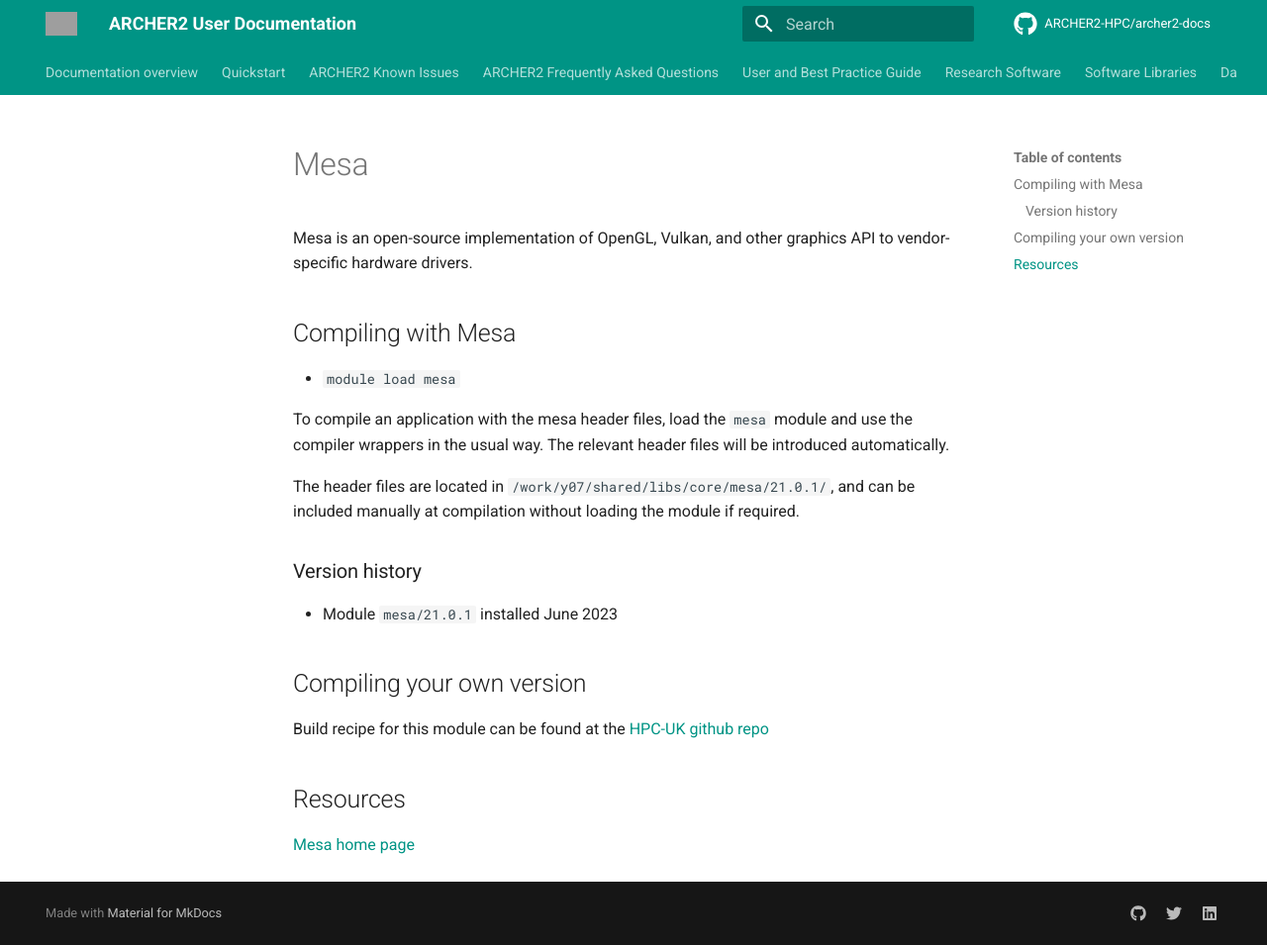
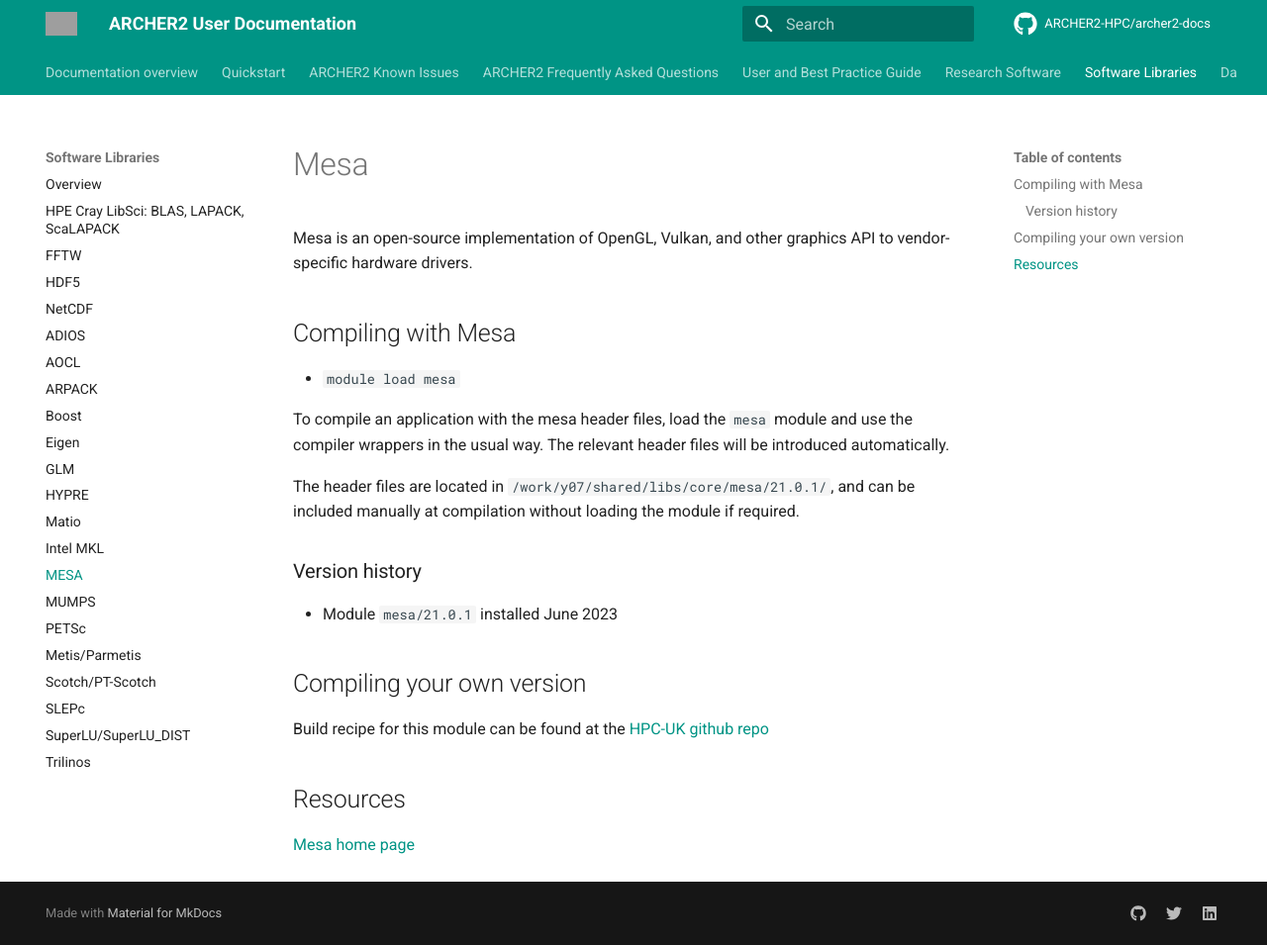
Before and after one commit to ARCHER2-HPC/archer2-docs, an MkDocs documentation site: the page built from docs/software-libraries/mesa.md, in a window 1280 px wide and 955 px high. Shown: the whole window at 99% size. Built offline with MkDocs 1.6.1 and Material for MkDocs 9.7.7, drawn with Linux system fonts in a browser that asks for light colours; comment, search, counter and statistics services are not loaded; some of the changed lines change nothing that is shown; grey boxes are pictures that could not be loaded.

Commit message:
Changed link in mesa.md and added mesa.md to mkdocs.yaml

```diff
--- a/docs/software-libraries/mesa.md
+++ b/docs/software-libraries/mesa.md
@@ -1,7 +1,6 @@
 # Mesa
 
 Mesa is an open-source implementation of OpenGL, Vulkan, and other graphics API to vendor-specific hardware drivers.
-
 
 ## Compiling with Mesa
 
@@ -23,7 +22,7 @@
 
 ## Compiling your own version
 
-Build recipe for this module can be found at the [HPC-UK github repo](https://github.com/hpc-uk/build-instructions/blob/main/libs/mesa/ARCHER2_mesa_21.0.1.md)
+Build recipe for this module can be found at the [HPC-UK github repo](https://github.com/hpc-uk/build-instructions/tree/main/libs/mesa)
 
 ## Resources
 
--- a/mkdocs.yml
+++ b/mkdocs.yml
@@ -108,6 +108,7 @@
     - "HYPRE": software-libraries/hypre.md
     - "Matio": software-libraries/matio.md
     - "Intel MKL": software-libraries/mkl.md
+    - "MESA": software-libraries/mesa.md
     - "MUMPS": software-libraries/mumps.md
     - "PETSc": software-libraries/petsc.md
     - "Metis/Parmetis": software-libraries/metis.md
```
